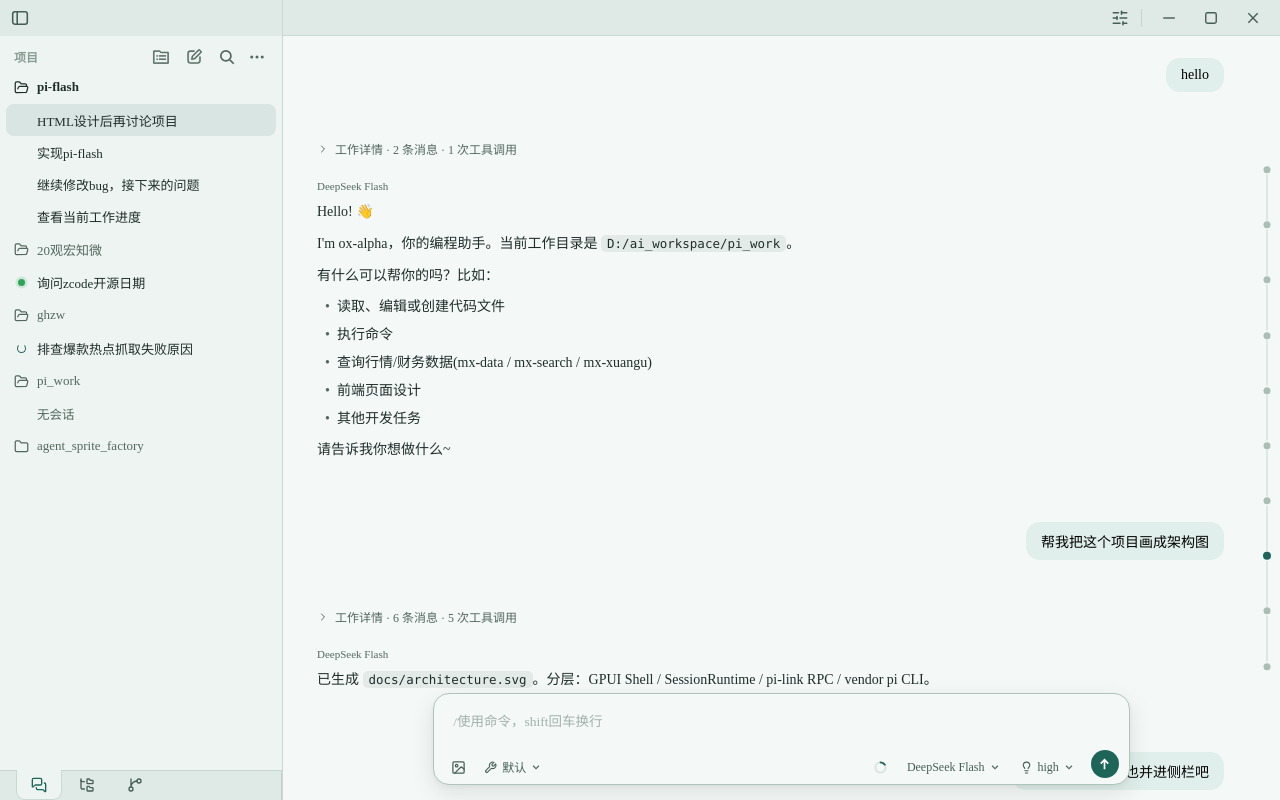
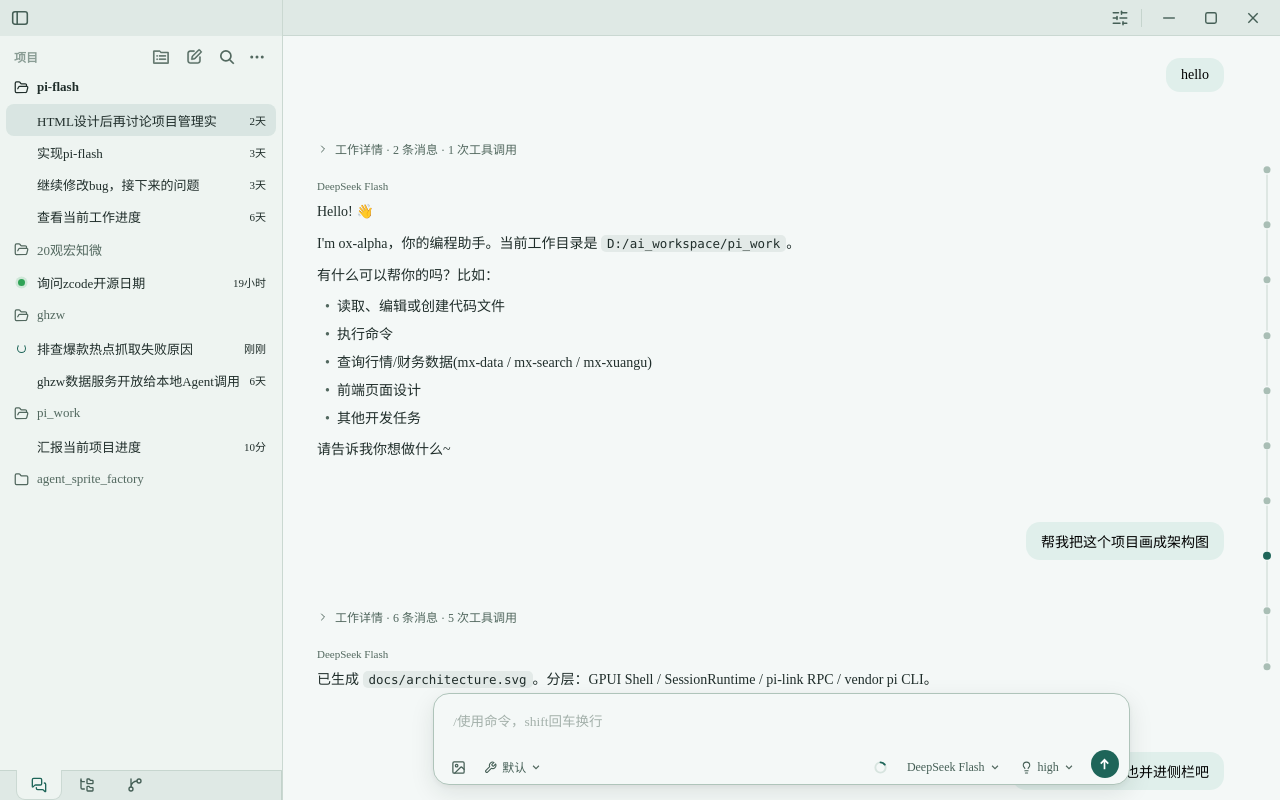
Before and after one commit to danielbill/pi-flash, a plain HTML site: page docs/UI设计/主界面UI设计-2.html in a window 1280 px wide. Drawn offline with Linux system fonts and the light colour scheme.

Commit message:
design(v55): 会话行三区定稿——图标区+标题区+时间区（fmtAgo 相对时间：<5min 刚刚/N分/N小时/N天）；标题溢出 28px 渐变淡出替代省略号（仅溢出时启用）

```diff
--- a/docs/UI设计/主界面UI设计-2.html
+++ b/docs/UI设计/主界面UI设计-2.html
@@ -129,7 +129,15 @@
     width: 15px; height: 15px; flex: none;
     display: flex; align-items: center; justify-content: center;
   }
-  .ps-row .t { flex: 1; min-width: 0; white-space: nowrap; overflow: hidden; text-overflow: ellipsis; }
+  /* 标题区：溢出不用省略号，尾部 28px 渐变淡出（毛玻璃感）——只在真正
+     溢出时由 JS 加 .clip，避免短标题末字被误淡出 */
+  .ps-row .t { flex: 1; min-width: 0; white-space: nowrap; overflow: hidden; }
+  .ps-row .t.clip {
+    -webkit-mask-image: linear-gradient(90deg, #000 calc(100% - 28px), transparent 100%);
+            mask-image: linear-gradient(90deg, #000 calc(100% - 28px), transparent 100%);
+  }
+  /* 时间区：右侧相对时间（刚刚 / 10分 / 19小时 / 3天） */
+  .ps-row .time { flex: none; font-size: 11px; color: var(--text-faint); }
   .ps-empty { padding: 5.5px 10px 6.5px 31px; font-size: 12.5px; color: var(--text-dim); }
   .spin {
     width: 9px; height: 9px; border-radius: 50%; flex: none;
@@ -1052,19 +1060,30 @@ statusbar（面板 tabs）     │</pre>
 <script>
   // ---- 示意数据：项目 → 会话 一体列表（≤5 个，按最近更新倒序；上限可在设置-其他调整） ----
   // 会话行状态槽：运行中 → 旋转圈，回复未读 → 绿点；空项目展开显示「无会话」
+  // 会话行时间格式（规格）：最近活动距今
+  //   < 5 分钟 → 刚刚；< 60 分钟 → N分；< 24 小时 → N小时；否则 → N天
+  function fmtAgo(mins) {
+    if (mins < 5) return "刚刚";
+    if (mins < 60) return mins + "分";
+    if (mins < 60 * 24) return Math.floor(mins / 60) + "小时";
+    return Math.floor(mins / (60 * 24)) + "天";
+  }
+
   const data = [
     { name: "pi-flash", path: "D:\\ai_workspace\\pi-flash", open: true,
       sessions: [
-        { t: "HTML设计后再讨论项目", time: "7小时", sel: true, msgs: 86 },
-        { t: "实现pi-flash", time: "22小时", msgs: 214 },
-        { t: "继续修改bug，接下来的问题", time: "3天", msgs: 57 },
-        { t: "查看当前工作进度", time: "3天", msgs: 12 },
+        { t: "HTML设计后再讨论项目管理实", ago: 60 * 24 * 2, sel: true, msgs: 86 },
+        { t: "实现pi-flash", ago: 60 * 24 * 3, msgs: 214 },
+        { t: "继续修改bug，接下来的问题", ago: 60 * 24 * 3, msgs: 57 },
+        { t: "查看当前工作进度", ago: 60 * 24 * 6, msgs: 12 },
       ] },
     { name: "20观宏知微", path: "D:\\ai_workspace\\20观宏知微", open: true,
-      sessions: [ { t: "询问zcode开源日期", time: "19小时", unread: true, msgs: 6 } ] },
+      sessions: [ { t: "询问zcode开源日期", ago: 60 * 19, unread: true, msgs: 6 } ] },
     { name: "ghzw", path: "D:\\ai_workspace\\ghzw", open: true,
-      sessions: [ { t: "排查爆款热点抓取失败原因", time: "1天", run: true, msgs: 31 } ] },
-    { name: "pi_work", path: "D:\\ai_workspace\\pi_work", open: true, sessions: [] },
+      sessions: [ { t: "排查爆款热点抓取失败原因", ago: 2, run: true, msgs: 31 },
+                  { t: "ghzw数据服务开放给本地Agent调用", ago: 60 * 24 * 6, msgs: 8 } ] },
+    { name: "pi_work", path: "D:\\ai_workspace\\pi_work", open: true,
+      sessions: [ { t: "汇报当前项目进度", ago: 10, msgs: 12 } ] },
     { name: "agent_sprite_factory", path: "D:\\ai_workspace\\agent_sprite_factory", open: false, sessions: [] },
   ];
   data.forEach((p, i) => { p._recent = i; p._manual = i; });
@@ -1124,7 +1143,7 @@ statusbar（面板 tabs）     │</pre>
     clearTimeout(cardTimer);
     hcard.innerHTML = `<div class="hc-head"><span class="hc-name">${s.t}</span></div>` +
       `<div class="hc-row">${FOLDER_CLOSED}<span>${p.name}</span></div>` +
-      `<div class="hc-row">${CLOCK}<span>${s.time}${s.time === "刚刚" ? "" : "前"}</span></div>` +
+      `<div class="hc-row">${CLOCK}<span>${fmtAgo(s.ago)}${fmtAgo(s.ago) === "刚刚" ? "" : "前"}</span></div>` +
       `<div class="hc-row">${MSG}<span>${s.msgs || 0} 条消息</span></div>` +
       `<div class="hc-sep"></div><div class="hc-actions"></div>`;
     const dr = document.querySelector(".dock").getBoundingClientRect();
@@ -1263,7 +1282,12 @@ statusbar（面板 tabs）     │</pre>
   function makeSessionRow(s, p) {
     const r = document.createElement("div");
     r.className = "ps-row" + (s.sel ? " sel" : "");
-    r.innerHTML = `<span class="slot">${slotHtml(s)}</span><span class="t">${s.t}</span>`;
+    r.innerHTML = `<span class="slot">${slotHtml(s)}</span><span class="t">${s.t}</span><span class="time">${fmtAgo(s.ago)}</span>`;
+    // 毛玻璃截断：只在标题真正溢出时挂渐变 mask（rAF 后量宽）
+    requestAnimationFrame(() => {
+      const t = r.querySelector(".t");
+      if (t.scrollWidth > t.clientWidth) t.classList.add("clip");
+    });
     r.addEventListener("click", () => {
       list.querySelectorAll(".ps-row").forEach(x => x.classList.remove("sel"));
       r.classList.add("sel");
```
Also changed, not shown: docs/UI设计/主界面UI设计说明.md (+3 -1 lines).
